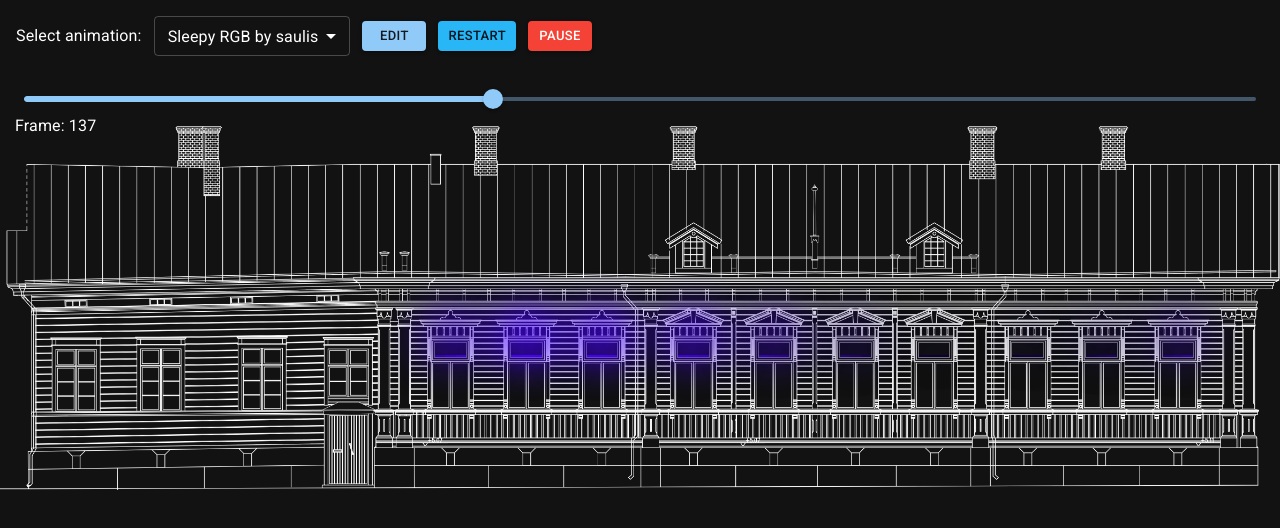
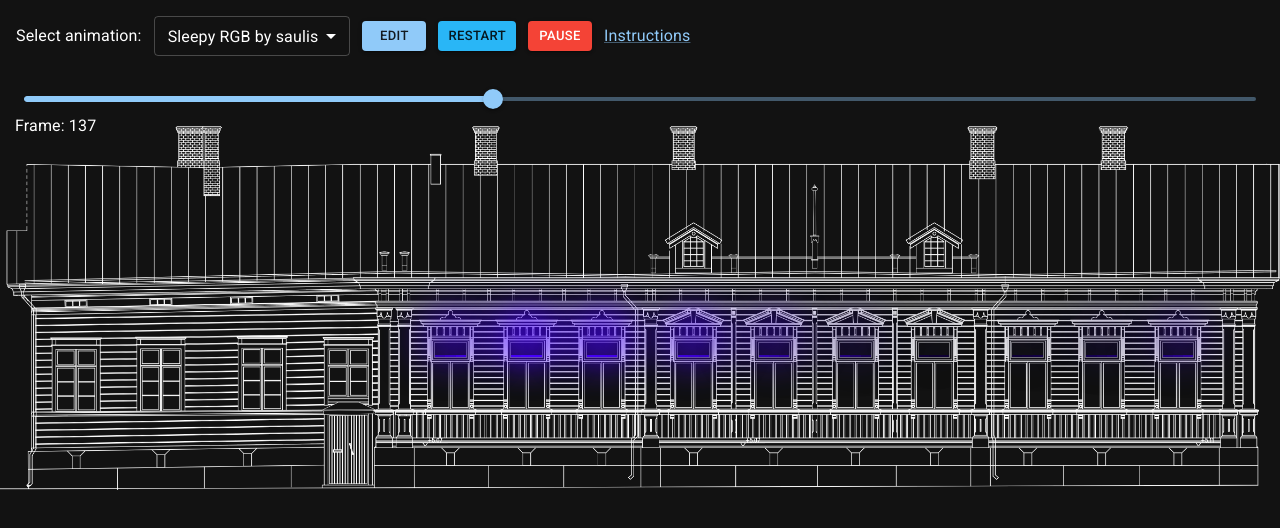
Before and after one commit to reaktor/lumo-lights-public, a Next.js app: page / in a window 1280 px wide. Shown: the top 528 px of the page. Built offline with nearby package versions, Linux system fonts and the light colour scheme.

Commit message:
add link to instructions

```diff
--- a/src/app/page.tsx
+++ b/src/app/page.tsx
@@ -12,6 +12,7 @@ import {
   Box,
   Button,
   Dialog,
+  Link,
   MenuItem,
   Select,
   Slider,
@@ -162,6 +163,12 @@ const Home: React.FC = () => {
               Play
             </Button>
           )}
+          <Link
+            target="_blank"
+            href="https://github.com/reaktor/lumo-lights-public#readme"
+          >
+            Instructions
+          </Link>
         </Box>
         <Dialog
           fullScreen
```
